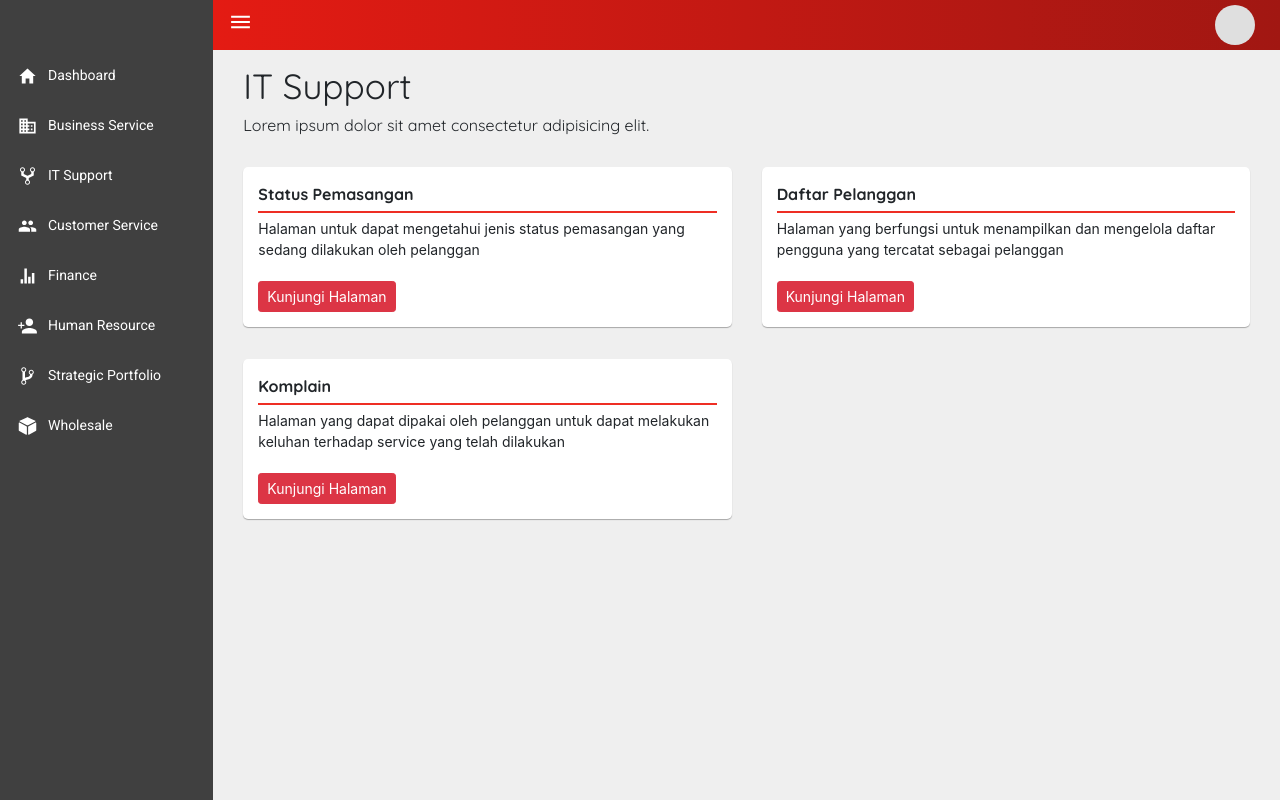
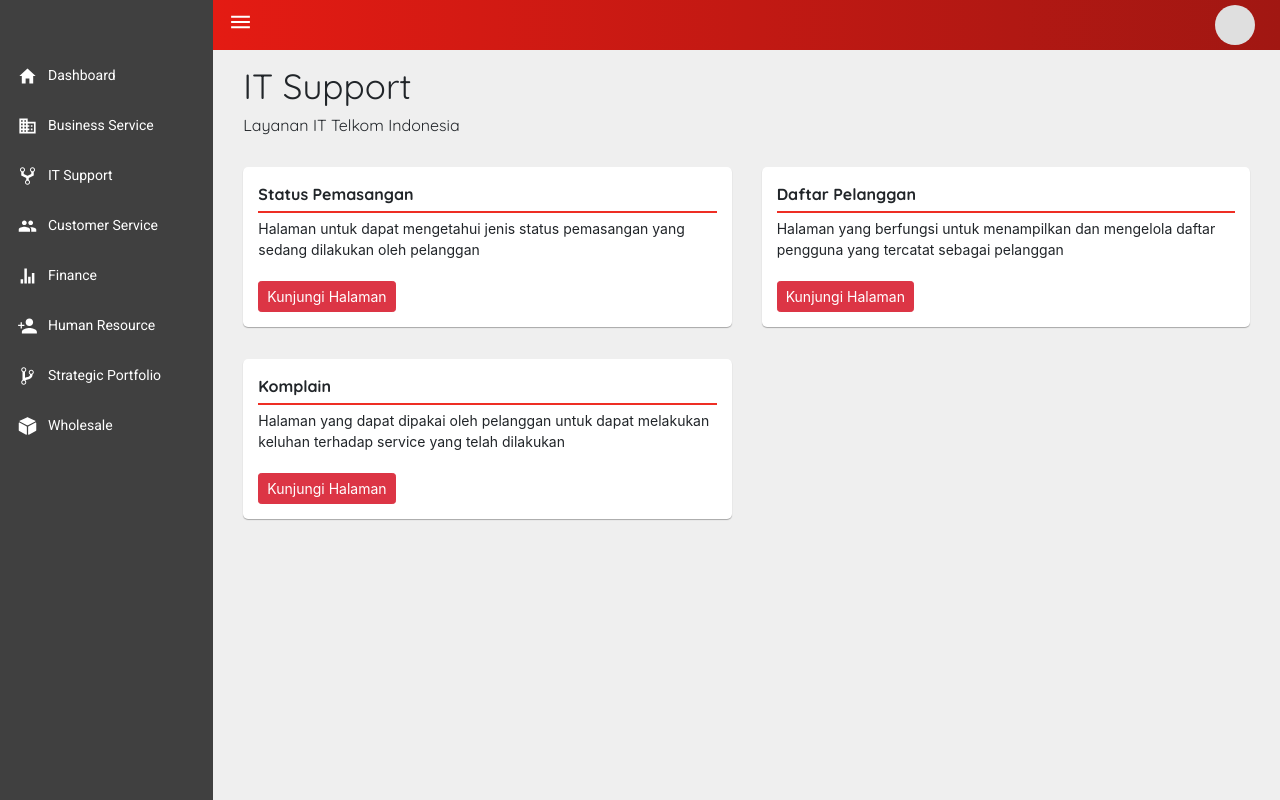
Before and after one commit to if4007-telkomuniv/sisfo_4007, a CodeIgniter app: page /sisfo_4007/its in a window 1280 px wide. Run offline with CodeIgniter, Linux system fonts and the light colour scheme; some libraries are stand-ins or nearby versions.

Commit message:
Removal of Placeholder Text

```diff
--- a/application/views/cms-marketing.php
+++ b/application/views/cms-marketing.php
@@ -27,9 +27,9 @@
                   Marketing
                 </div>
                 <!-- Subtitle opsional, tapi bila ingin diberi, jelaskan page anda dalam maks 8 kata -->
-                <!-- <div class="page-subtitle">
-                  Lorem ipsum dolor sit amet consectetur adipisicing elit.
-                </div> -->
+                <div class="page-subtitle">
+                  Layanan Penjualan Produk Telkom Indonesia
+                </div>
               </div>
               <div class="row">
                 <!-- Silakan masukkan code tampilan divisi Anda di bagian ini. -->
--- a/application/views/dsp_print.php
+++ b/application/views/dsp_print.php
@@ -32,7 +32,7 @@
                   </div>
                   <!-- Subtitle opsional, tapi bila ingin diberi, jelaskan page anda dalam maks 8 kata -->
                   <div class="page-subtitle">
-                    Lorem ipsum dolor sit amet consectetur adipisicing elit.
+                    Layanan Digital &amp; Strategic Portfolio Telkom Indonesia
                   </div>
                 </div>
                 <div class="row">
--- a/application/views/it_support.php
+++ b/application/views/it_support.php
@@ -26,7 +26,7 @@
                   </div>
                   <!-- Subtitle opsional, tapi bila ingin diberi, jelaskan page anda dalam maks 8 kata -->
                   <div class="page-subtitle">
-                    Lorem ipsum dolor sit amet consectetur adipisicing elit.
+                    Layanan IT Telkom Indonesia
                   </div>
                 </div>
                 <div class="row">
```
